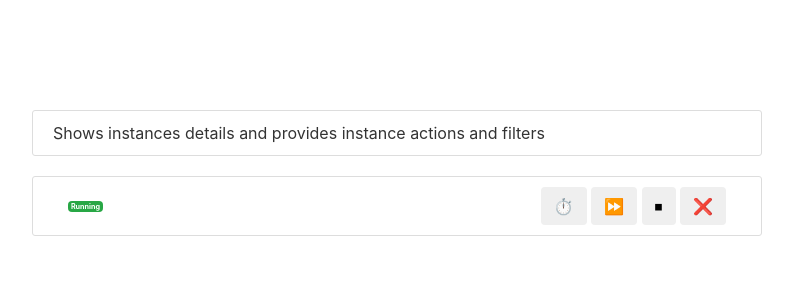
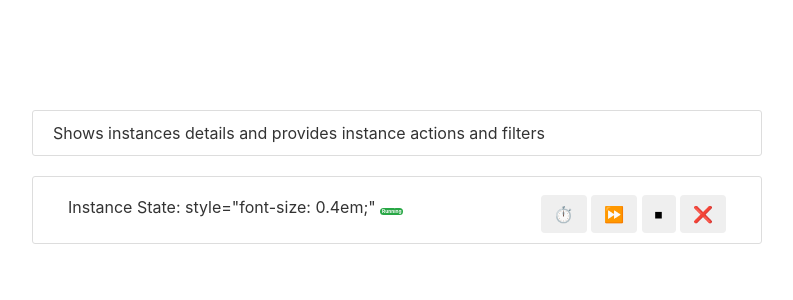
Before and after one commit to GoddessDianaPub/kandula-app, a Flask app: template app/templates/instances.html in a window 1280 px wide. Shown: the part 86-386 px from the top of the page, without its empty margins (53-846 px from the left). Run offline with Flask 3, Linux system fonts and the light colour scheme; the template is opened without the code that fills it: most values are stand-ins (such as "Sample title", 1, 10 or a date in 2020); parts of the project's set-up code (start-up, migrations or seed data) failed here and were passed over; some libraries are stand-ins or nearby versions.

Commit message:
changed the font size to <div class="d-block">

```diff
--- a/app/templates/instances.html
+++ b/app/templates/instances.html
@@ -34,7 +34,7 @@
 
                             </form>
                         </div>
-                        <h4 class="panel-title">
+                        <h3 class="panel-title">
                             <a data-toggle="collapse" href="#{{ instance.Id }}">
                                 {% if (instance.Tags is defined) and instance.Tags %}
                                     {% for tag in instance.Tags %}
@@ -45,20 +45,21 @@
                                 {% else %}
                                     {{ instance.Id }}
                                 {% endif %}
-                                {% if instance.State == "running" %}
+<!--                                {% if instance.State == "running" %}
                                     <span class="badge badge-success" style="font-size: 0.3em;">Running</span>
                                 {% else %}
                                     <span class="badge badge-danger" style="font-size: 0.3em;">{{ instance.State }}</span>
-                                {% endif %}
+                                {% endif %} -->
                             </a>
-                        </h4>
-<!--                        <div class="d-block">
-                            <span>Instance State: </span>
+                        </h3>
+                        <div class="d-block">
+                            <span>Instance State: style="font-size: 0.4em;"</span>
                             {% if instance.State == "running" %}
-                                <span class="badge badge-success">Running</span>
+                                <span class="badge badge-success" style="font-size: 0.3em;">Running</span>
                             {% else %}
-                                <span class="badge badge-danger">{{ instance.State }}</span>
-                            {% endif %} -->
+                                <span class="badge badge-danger" style="font-size: 0.3em;">{{ instance.State }}</span>
+                            {% endif %}
+
                     </div>
                     <div id="{{ instance.Id }}" class="panel-collapse collapse">
                         <div class="panel-body p-3 mb-2 bg-light text-dark">
```
